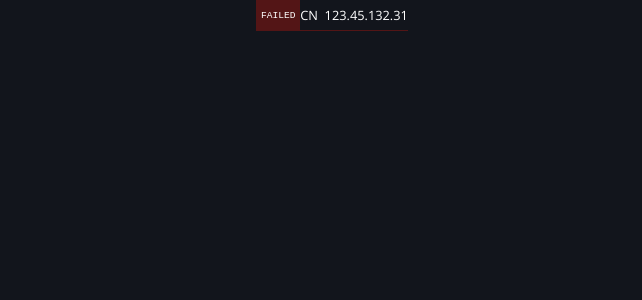
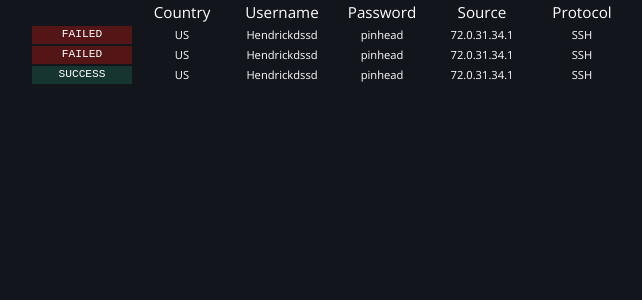
Before and after one commit to chomnr/bruteexpose-web-example-vue, a Vue app: page / in a window 1280 px wide. Shown: the top 300 px of the page, without its empty margins (308-950 px from the left). Built offline with nearby package versions, Linux system fonts and the light colour scheme.

Commit message:
fixed table alignment.

```diff
--- a/src/components/BruteLogger/BruteLogger.vue
+++ b/src/components/BruteLogger/BruteLogger.vue
@@ -6,17 +6,85 @@ import BruteLoggerTitle from "@/components/BruteLogger/BruteLoggerTitle.vue";
 
 <template>
   <div class="be-logger">
+    <div class="log-table">
+        <div class="log-entry header">
+          <div class="col"></div>
+          <div class="col">Country</div>
+          <div class="col">Username</div>
+          <div class="col">Password</div>
+          <div class="col">Source</div>
+          <div class="col">Protocol</div>
+        </div>
+      <div class="log-entry">
+        <div class="col status failed">FAILED</div>
+        <div class="col">US</div>
+        <div class="col">Hendrickdssd</div>
+        <div class="col">pinhead</div>
+        <div class="col">72.0.31.34.1</div>
+        <div class="col">SSH</div>
+      </div>
+      <div class="log-entry">
+        <div class="col status failed">FAILED</div>
+        <div class="col">US</div>
+        <div class="col">Hendrickdssd</div>
+        <div class="col">pinhead</div>
+        <div class="col">72.0.31.34.1</div>
+        <div class="col">SSH</div>
+      </div>
+      <div class="log-entry">
+        <div class="col status success">SUCCESS</div>
+        <div class="col">US</div>
+        <div class="col">Hendrickdssd</div>
+        <div class="col">pinhead</div>
+        <div class="col">72.0.31.34.1</div>
+        <div class="col">SSH</div>
+      </div>
+    </div>
+  </div>
+    <!--
     <div class="log-block">
-      <div class="log failed">
+        <div class="log">
+          <div class="data">Region</div>
+          <div class="data">Username</div>
+          <div class="data">Password</div>
+          <div class="data">Source</div>
+          <div class="data">Protocol</div>
+        </div>
+    </div>
+    -->
+    <!--
+    <div class="log-block">
+      <div class="log title">
         <ul>
-          <li class="status">FAILED</li>
-          <li class="data">CN &nbsp;</li>
-          <li class="data">123.45.132.31</li>
+          <li class="data">Region</li>
+          <li class="data">Username</li>
+          <li class="data">Password</li>
+          <li class="data">Source</li>
+          <li class="data">Protocol</li>
+        </ul>
+      </div>
+      <div class="log">
+        <ul>
+          <li class="status failed">FAILED</li>
+          <li class="data">US</li>
+          <li class="data">root</li>
+          <li class="data">rootwizard123!</li>
+          <li class="data">12.1.434.31</li>
+          <li class="data">SSH</li>
+        </ul>
+      </div>
+      <div class="log">
+        <ul>
+          <li class="status failed">FAILED</li>
+          <li class="data">IR</li>
+          <li class="data">admin</li>
+          <li class="data">adminplesk</li>
+          <li class="data">13.451.132.31</li>
+          <li class="data">SSH</li>
         </ul>
       </div>
     </div>
-    <!--todo: title, body-->
-  </div>
+    -->
   <!--
   <div class="log-entry">
           <ul>
@@ -37,31 +105,77 @@ import BruteLoggerTitle from "@/components/BruteLogger/BruteLoggerTitle.vue";
 
   </table>
   -->
+  <!--todo: title, body-->
+
 </template>
+
 
 <style scoped>
  .be-logger {
+   display: flex;
+   flex-direction: column;
    /*border-spacing: var(--logger-item-spacing);*/
  }
 
- .be-logger .log-block {
+ .be-logger .log-table {
    display: flex;
    flex-direction: column;
+   justify-content: space-evenly;
+   gap: 2px;
+ }
+
+ .log-entry { display: flex; }
+ .log-entry.header { display: flex; }
+ .log-entry.header > * { font-size: 0.95rem }
+
+ .col {
+    flex: 1;
+    font-size: 0.7rem;
+    min-width: 100px;
+    text-align: center;
+ }
+
+ .col.status {
+   font-family: var(--logger-status-font);
+   min-width: 10px;
+ }
+
+ .col.status.success {
+   background: var(--logger-status-success);
+ }
+
+ .col.status.failed {
+   background: var(--logger-status-blocked);
+ }
+
+
+ /*
+ .be-logger .log-block {
+   display: table;
+   flex-direction: column;
+   gap: 3px;
+   width: 100%;
  }
 
  .be-logger .log-block .log {
-   display: flex;
+   display: table-row;
+ }
+
+ .be-logger .log-block .log ul.title {
+   margin: 0;
+   padding: 0;
+   display: table-cell;
  }
 
  .be-logger .log-block .log ul {
    display: flex;
    align-items: center;
    list-style: none;
+   padding: 0;
  }
 
  .be-logger .log-block .log li.data {
-   padding-top: 5px;
-   padding-bottom: 5px;
+   padding: 5px 5px;
    font-size: 0.8rem;
    background: var(--color-background);
  }
@@ -69,20 +183,20 @@ import BruteLoggerTitle from "@/components/BruteLogger/BruteLoggerTitle.vue";
  .be-logger .log-block .status {
    font-family: var(--logger-status-font);
    font-size: 0.6rem;
-   padding: 0.3rem;
+   padding: 0.3rem 4px;
+   text-align: center;
+   width: 50px;
  }
 
- .be-logger .log-block .log.success {
+ .be-logger .log-block .log .status.success {
    background: var(--logger-status-success);
-   border-bottom: 1px solid var(--logger-status-success);
  }
 
- .be-logger .log-block .log.failed {
+ .be-logger .log-block .log .status.failed {
    background: var(--logger-status-blocked);
-   border-bottom: 1px solid var(--logger-status-blocked);
  }
+  */
 </style>
-
 <!--
 <ul class="logger-list">
  <BruteLoggerItem>
```
